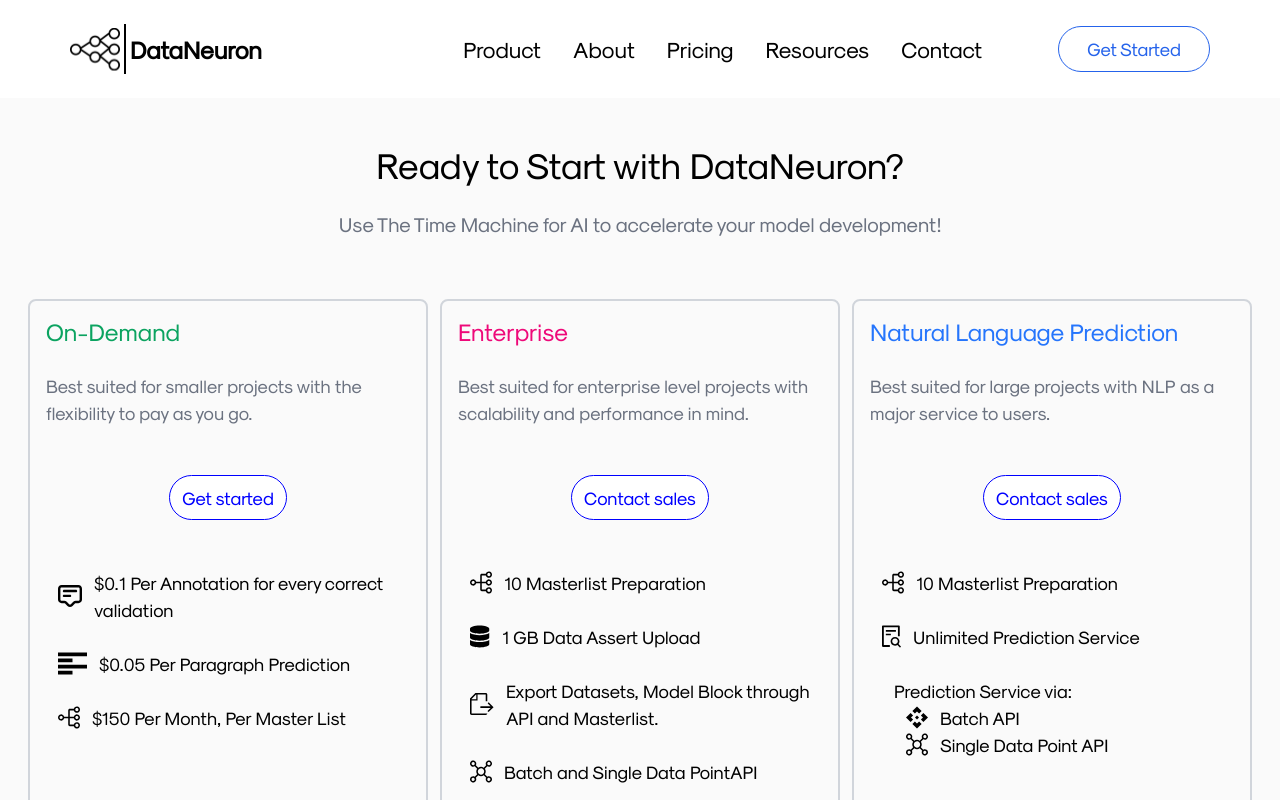
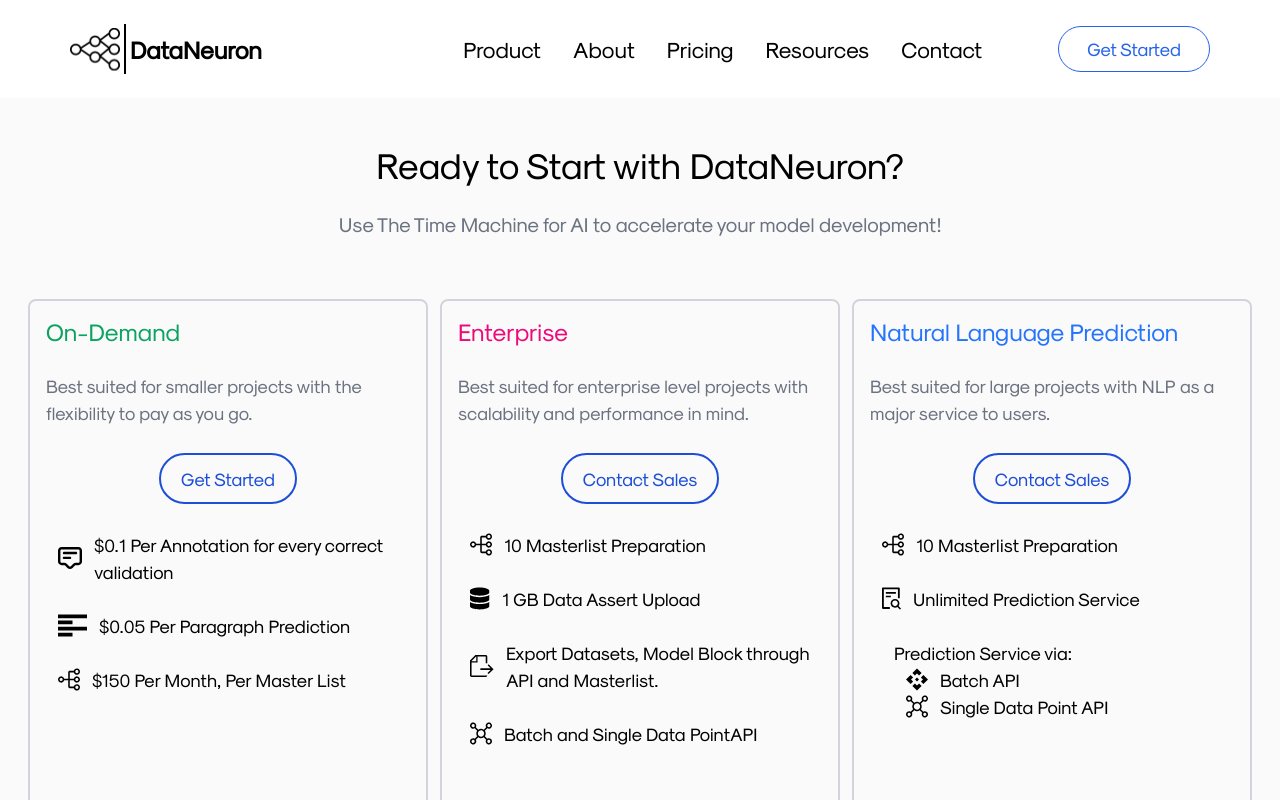
Before and after one commit to jayprakashdev/dataneuron-new, a Next.js app: page /pricing in a window 1280 px wide. Shown: the top 800 px of the page. Built offline with nearby package versions, Linux system fonts and the light colour scheme.

Commit message:
ui issues fixed

```diff
--- a/pages/index.jsx
+++ b/pages/index.jsx
@@ -132,9 +132,13 @@ function Home({ posts }) {
 				<br />
 				<Game />
 				<Fade>
-					<div className={"text-gray-500 mt-14 mb-2 text-lg"}>
+					<div
+						className={"text-gray-500 mt-14 mb-2"}
+						style={{ fontSize: 25 }}
+					>
 						What is DataNeuron?
 					</div>
+
 					<p className={"text-2xl md:text-4xl"}>
 						DataNeuron helps you accelerate and automate
 						human-in-loop labeling for developing AI solutions.
@@ -179,9 +183,13 @@ function Home({ posts }) {
 				</Fade>
 
 				<Fade>
-					<div className="mt-6 text-gray-500 text-lg">
+					<div
+						className={"text-gray-500 mt-14 mb-2"}
+						style={{ fontSize: 25 }}
+					>
 						Infinite Applications
 					</div>
+
 					{/* <div className="my-3">
 				Legal/Tax, Finance, Healthcare, Insurance, News, Data Science,
 				ITeS, Chatbot, Job Portals, CRM Providers
@@ -304,18 +312,22 @@ function Home({ posts }) {
 					</div>
 				</Fade>
 				<Fade>
-					<div className={"mt-14 text-gray-500 text-xl"}>
+					<div
+						className={"text-gray-500 mt-14 mb-2"}
+						style={{ fontSize: 25 }}
+					>
 						Our Build vs Buy Calculator
 					</div>
+
 					<div className={"my-3 lg:flex lg:space-x-2 lg:space-y-6"}>
 						<div className="lg:w-1/2 h-56 overflow-y-auto w-full border-2 border-gray-300 p-3 mb-3 md:mb-0">
 							<div className="text-blue-500 mb-2">
-								IF YOU USE DATANEURON
+								If you use DataNeuron
 							</div>
 							<div>
 								<div>
 									<div className={"text-sm md:text-md"}>
-										TOTAL CLASSES
+										Total Classes
 									</div>
 									<div>
 										<div className="flex items-center">
@@ -351,7 +363,7 @@ function Home({ posts }) {
 								<br />
 								<div>
 									<div className={"text-sm md:text-md"}>
-										TOTAL PARAGRAPHS
+										Total Paragraphs
 									</div>
 									<div>
 										<div className="flex items-center">
@@ -432,6 +444,12 @@ function Home({ posts }) {
 						</div>
 					</div>
 				</Fade>
+				<div
+					className={"text-gray-500 mt-14 mb-2"}
+					style={{ fontSize: 25 }}
+				>
+					Resources
+				</div>
 				<div className="flex space-x-6 scroll_custom overflow-x-auto w-full p-3">
 					{posts.map((post) => {
 						return (
@@ -450,7 +468,7 @@ function Home({ posts }) {
 											: post.postType ===
 											  PostTypes.WHITEPAPERS
 											? "WHITEPAPER"
-											: "FEATURE CATUALOG"}
+											: "FEATURE CATALOG"}
 									</p>
 									<ImageCard
 										title={post.title}
@@ -461,9 +479,6 @@ function Home({ posts }) {
 									<div className="flex justify-between">
 										<div className="text-sm text-gray-400">
 											2021
-										</div>
-										<div className="text-sm text-gray-400">
-											FINANCE
 										</div>
 									</div>
 								</div>
@@ -479,7 +494,7 @@ function Home({ posts }) {
 								"flex w-full duration-300 justify-center border-2 border-blue-600 rounded-full cursor-pointer text-blue-600 py-3 hover:bg-blue-600 hover:text-white"
 							}
 						>
-							<div>View all</div>
+							<div>View All</div>
 						</a>
 					</Link>
 				</div>
@@ -487,6 +502,7 @@ function Home({ posts }) {
 		</Layout>
 	)
 }
+
 
 export async function getStaticProps({ params, preview = false }) {
 	let appPosts = await getAllPosts()
--- a/pages/pricing.jsx
+++ b/pages/pricing.jsx
@@ -55,11 +55,13 @@ const Pricing = () => {
 									"https://alpclientofficial.azurewebsites.net/"
 								}
 							>
-								<a style={{ padding: "10px 20px" }}>
-									<ButtonComponent
-										text={"Get started"}
-										filled={false}
-									/>
+								<a
+									style={{ padding: "10px 20px" }}
+									className={
+										"px-3 py-1 duration-300 border-2 border-blue-700 rounded-full hover:bg-blue-700 hover:text-white text-blue-700"
+									}
+								>
+									Get Started
 								</a>
 							</Link>
 						</div>
@@ -116,11 +118,13 @@ const Pricing = () => {
 						<br />
 						<div className="flex justify-center">
 							<Link href={"/contact"}>
-								<a style={{ padding: "10px 20px" }}>
-									<ButtonComponent
-										text={"Contact sales"}
-										filled={false}
-									/>
+								<a
+									style={{ padding: "10px 20px" }}
+									className={
+										"px-3 py-1 duration-300 border-2 border-blue-700 rounded-full hover:bg-blue-700 hover:text-white text-blue-700"
+									}
+								>
+									Contact Sales
 								</a>
 							</Link>
 						</div>
@@ -188,11 +192,13 @@ const Pricing = () => {
 						<br />
 						<div className="flex justify-center">
 							<Link href={"/contact"}>
-								<a style={{ padding: "10px 20px" }}>
-									<ButtonComponent
-										text={"Contact sales"}
-										filled={false}
-									/>
+								<a
+									style={{ padding: "10px 20px" }}
+									className={
+										"px-3 py-1 duration-300 border-2 border-blue-700 rounded-full hover:bg-blue-700 hover:text-white text-blue-700"
+									}
+								>
+									Contact Sales
 								</a>
 							</Link>
 						</div>
--- a/pages/product.jsx
+++ b/pages/product.jsx
@@ -184,7 +184,7 @@ const Product = () => {
 		{
 			id: 1747,
 			title: "DataNeuron’s Intuitive Interface",
-			imageUrl: ["/img/howitworks/interface.svg"],
+			imageUrl: ["/img/interface.svg"],
 			para: (
 				<>
 					<p>
@@ -437,7 +437,7 @@ const Product = () => {
 							/>
 						</div>
 						<div className={"hidden md:block"}>
-							<div className="flex justify-start">
+							<div className="flex justify-end">
 								<div
 									className={`flex py-5 overflow-scroll hide-scroll ${style.hide_scroll}`}
 								>
@@ -467,7 +467,7 @@ const Product = () => {
 							</div>
 
 							<div className="border-2 border-gray-300 lg:flex justify-between lg:px-24 py-12">
-								<div className="lg:w-1/2 flex justify-center">
+								<div className="lg:w-1/2 flex justify-center mr-12">
 									<ImageSequence
 										style={{ width: "100%" }}
 										images={how_it_works[active].imageUrl}
--- a/pages/resources.jsx
+++ b/pages/resources.jsx
@@ -156,7 +156,7 @@ const ResourcePage = ({ posts }) => {
 																	: post.postType ===
 																	  PostTypes.WHITEPAPERS
 																	? "WHITEPAPER"
-																	: "FEATURE CATUALOG"}
+																	: "FEATURE CATALOG"}
 															</p>
 															<ImageCard
 																title={
@@ -174,9 +174,7 @@ const ResourcePage = ({ posts }) => {
 																<div className="text-sm text-gray-400">
 																	2021
 																</div>
-																<div className="text-sm text-gray-400">
-																	FINANCE
-																</div>
+
 															</div>
 														</div>
 													</div>
@@ -205,7 +203,7 @@ const ResourcePage = ({ posts }) => {
 																: post.postType ===
 																  PostTypes.WHITEPAPERS
 																? "WHITEPAPER"
-																: "FEATURE CATUALOG"}
+																: "FEATURE CATALOG"}
 														</p>
 														<ImageCard
 															title={post.title}
@@ -220,9 +218,7 @@ const ResourcePage = ({ posts }) => {
 															<div className="text-sm text-gray-400">
 																2021
 															</div>
-															<div className="text-sm text-gray-400">
-																FINANCE
-															</div>
+
 														</div>
 													</div>
 												</div>
```
Also changed, not shown: public/img/interface.svg (added).
